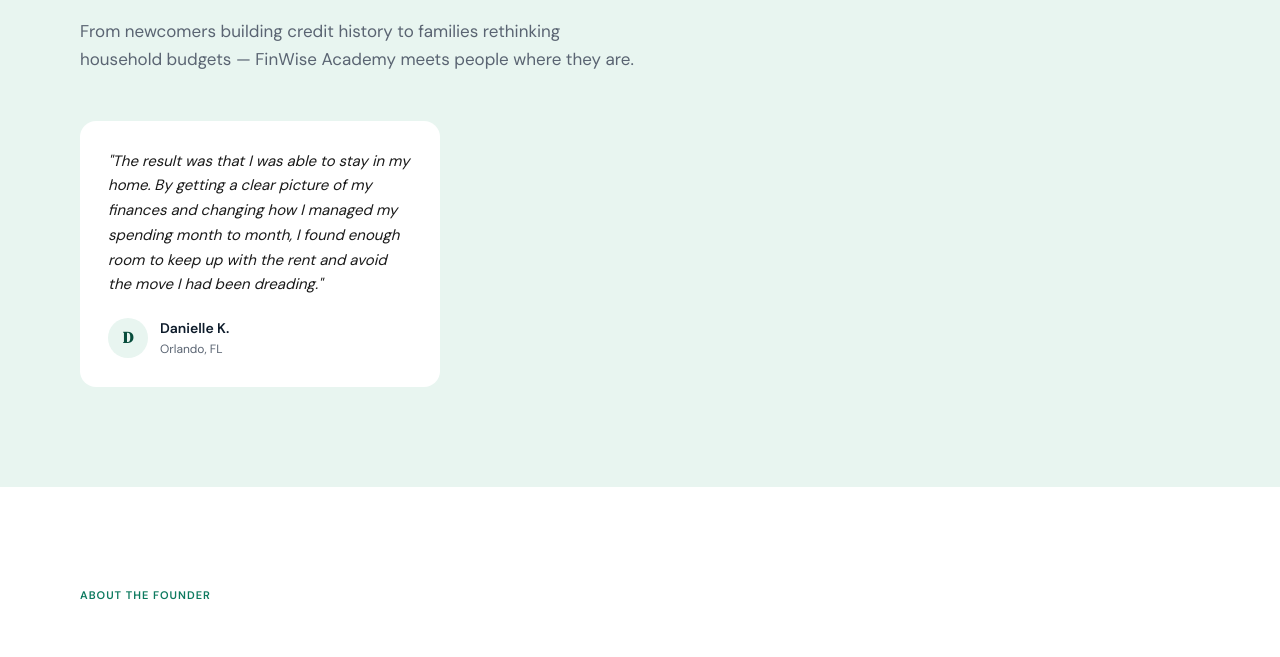
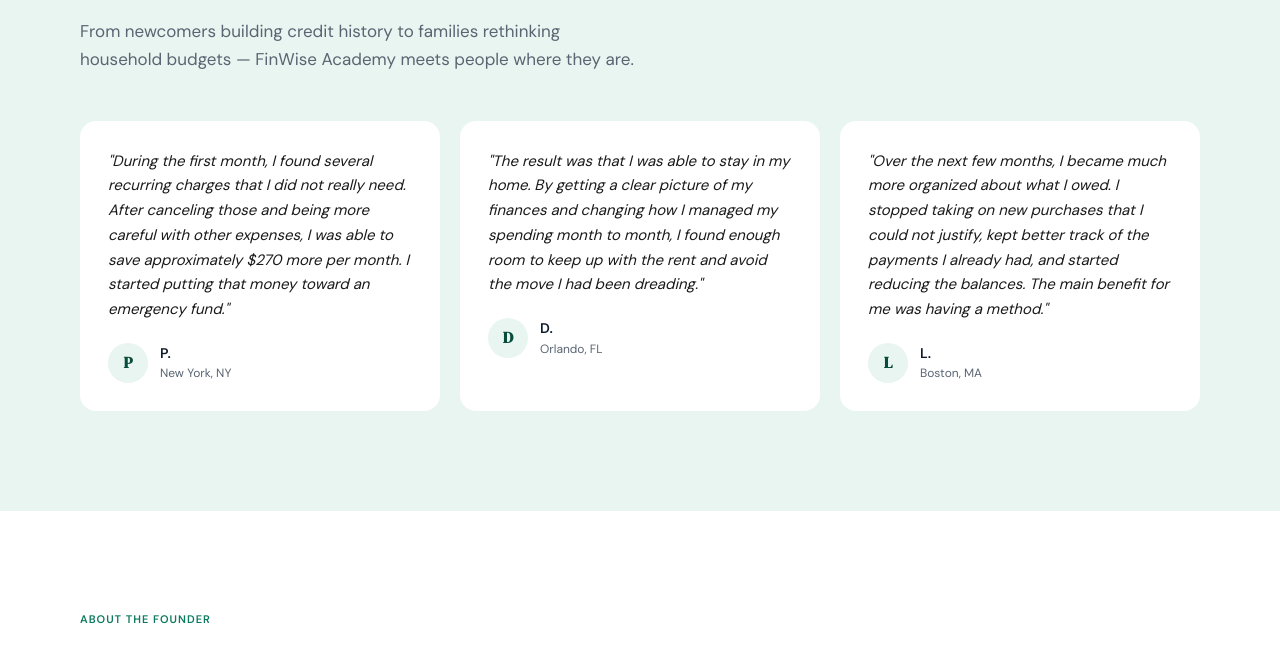
Before and after one commit to marcelofalciano/finwise-academy, a plain HTML site: page index.html in a window 1280 px wide. Shown: the part 4847-5504 px from the top of the page. Drawn offline with Linux system fonts and the light colour scheme.

Commit message:
Add files via upload

```diff
--- a/index.html
+++ b/index.html
@@ -555,17 +555,34 @@
   <p class="section-sub">From newcomers building credit history to families rethinking household budgets — FinWise Academy meets people where they are.</p>
   <div class="testimonials-grid">
     <div class="testimonial-card">
+      <div class="testimonial-quote">"During the first month, I found several recurring charges that I did not really need. After canceling those and being more careful with other expenses, I was able to save approximately $270 more per month. I started putting that money toward an emergency fund."</div>
+      <div class="testimonial-author">
+        <div class="author-avatar">P</div>
+        <div>
+          <div class="author-name">P.</div>
+          <div class="author-title">New York, NY</div>
+        </div>
+      </div>
+    </div>
+    <div class="testimonial-card">
       <div class="testimonial-quote">"The result was that I was able to stay in my home. By getting a clear picture of my finances and changing how I managed my spending month to month, I found enough room to keep up with the rent and avoid the move I had been dreading."</div>
       <div class="testimonial-author">
         <div class="author-avatar">D</div>
         <div>
-          <div class="author-name">Danielle K.</div>
+          <div class="author-name">D.</div>
           <div class="author-title">Orlando, FL</div>
         </div>
       </div>
     </div>
-    <!-- slot: inserir novo depoimento apenas com trecho literal de declaração assinada -->
-    <div style="display:none">
+    <div class="testimonial-card">
+      <div class="testimonial-quote">"Over the next few months, I became much more organized about what I owed. I stopped taking on new purchases that I could not justify, kept better track of the payments I already had, and started reducing the balances. The main benefit for me was having a method."</div>
+      <div class="testimonial-author">
+        <div class="author-avatar">L</div>
+        <div>
+          <div class="author-name">L.</div>
+          <div class="author-title">Boston, MA</div>
+        </div>
+      </div>
     </div>
   </div>
 </div>
```
